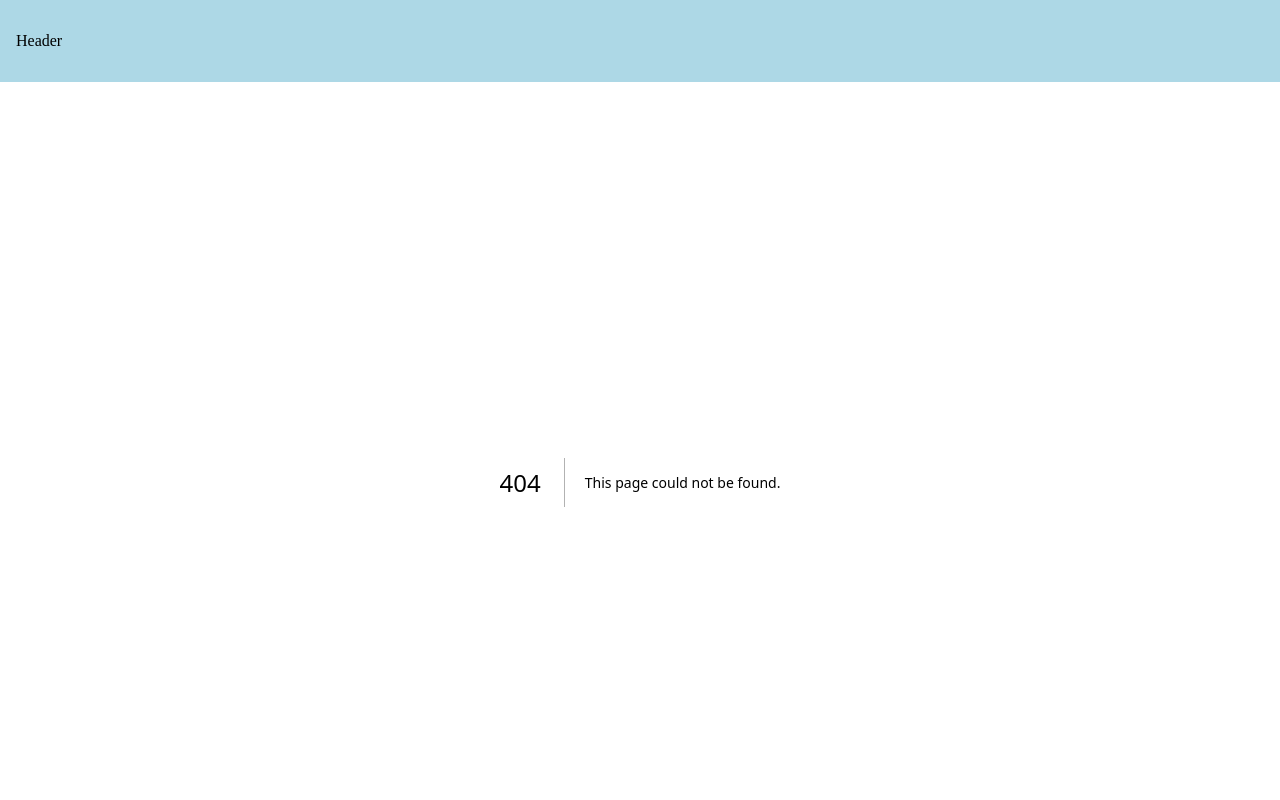
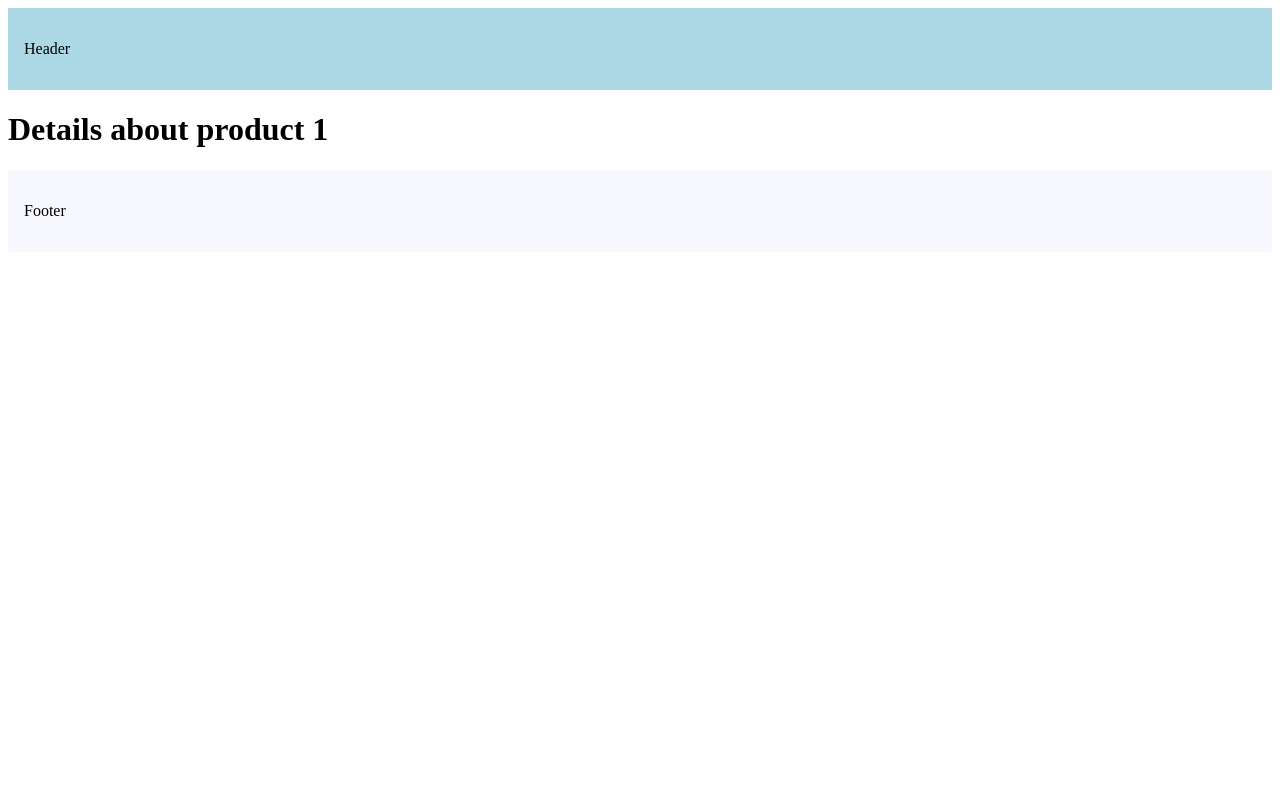
Before and after one commit to mytute/next-test, a Next.js app in the folder routing-demo/: page /products/1 in a window 1280 px wide. Before the commit this address had no page. Shown: the top 800 px of the page. Built offline with nearby package versions, Linux system fonts and the light colour scheme.

Commit message:
add test

```diff
--- /dev/null
+++ b/routing-demo/src/app/products/[productId]/page.tsx
@@ -0,0 +1,13 @@
+import React from "react";
+
+interface ProductDetailsProps {
+  params: {
+    productId: string;
+  }
+}
+
+const ProductDetails:React.FC<ProductDetailsProps> = ({params}) => {
+  return <h1>Details about product {params.productId}</h1>
+}
+
+export default ProductDetails;
```
Also changed, not shown: 1 other file (tests, documents, lock files or other folders).
